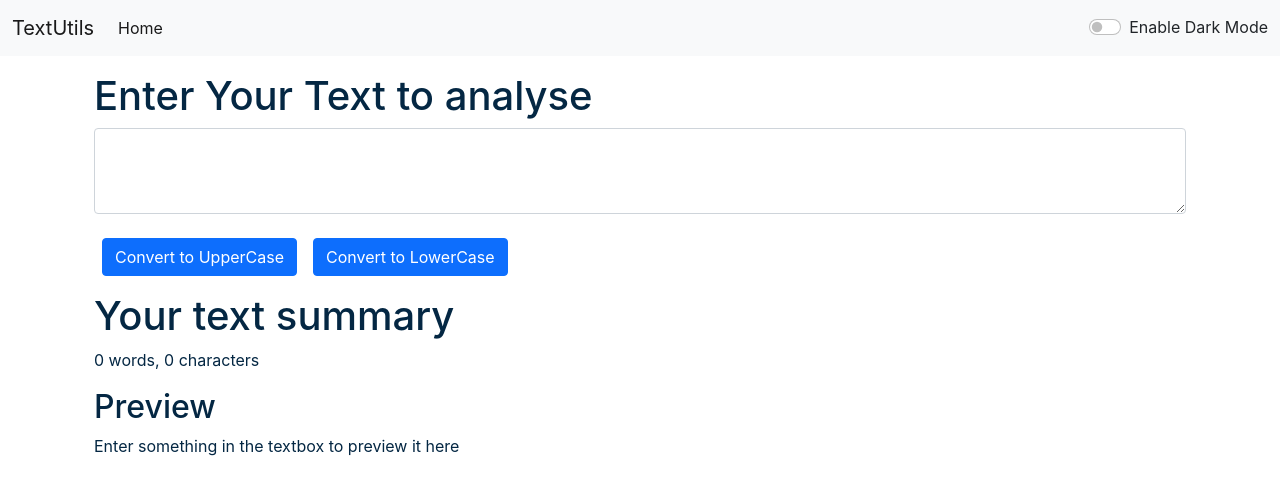
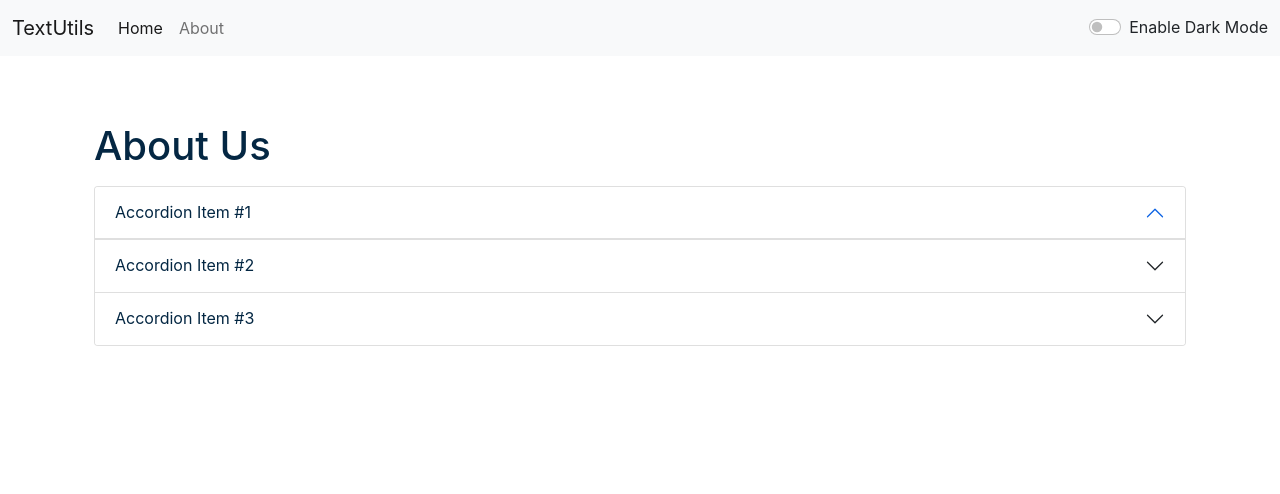
Before and after one commit to pavankumarchebelli/TextUtils-React, a React (Create React App) app: page /about in a window 1280 px wide. Shown: the top 494 px of the page. Built offline with nearby package versions, Linux system fonts and the light colour scheme.

Commit message:
Check
jkdf

```diff
--- a/src/App.js
+++ b/src/App.js
@@ -1,14 +1,14 @@
 import './App.css';
-// import About from './components/About';
+import About from './components/About';
 import Navbar from './components/Navbar';
 import TextForm from './components/TextForm';
 import React, { useState } from 'react';
 import Alert from './components/Alert';
-// import {
-//   BrowserRouter as Router,
-//   Switch,
-//   Route,
-// } from "react-router-dom";
+import {
+  BrowserRouter as Router,
+  Switch,
+  Route,
+} from "react-router-dom";
 
 function App() {
   const [mode, setMode] = useState('light'); //whether dark mode is enabled or not
@@ -43,21 +43,21 @@ function App() {
   }
   return (
     <>
-    {/* <Router> */}
+    <Router>
     <Navbar title="TextUtils" mode={mode} toggleMode={toggleMode}/>
     <Alert alert={alert}/>
     <div className="container my-3">
-    {/* <Switch>
+    <Switch>
           <Route exact path="/about">
-            <About />
+            <About mode={mode}/>
           </Route>
-          <Route exact path="/"> */}
+          <Route exact path="/">
           <TextForm showAlert={showAlert} heading="Enter Your Text to analyse" mode={mode}/>
-          {/* </Route>
-        </Switch> */}
+          </Route>
+        </Switch>
       {/* <About/> */}
     </div>
-    {/* </Router> */}
+    </Router>
     </>
   );
 }
--- a/src/components/About.js
+++ b/src/components/About.js
@@ -1,34 +1,39 @@
 import React, {useState} from 'react'
 
-export default function About() {
+export default function About(props) {
 
-    const [myStyle,setMyStyle] = useState({
-        color: 'black',
-        backgroundColor : 'white',
-        border : '1px solid white'
-    })
-    const [btntext, setBtnText] = useState("Enable Light Mode")
 
-    const toggleStyle=()=>{
-        if(myStyle.color === 'black'){
-            setMyStyle({
-                color: 'white',
-                backgroundColor : 'black',
-                border : '2px solid white'
-            })
-            setBtnText("Enable Light Mode")
-        }
-        else{
-            setMyStyle({
-                color: 'black',
-                backgroundColor : 'white'
-            })
-            setBtnText("Enable Dark Mode")
-        }
+    let myStyle={
+        color: props.mode === 'dark'?'white':'#042743',
+        backgroundColor: props.mode=== 'dark'? 'rgb(36 74 104)': 'white',
     }
+    // const [myStyle,setMyStyle] = useState({
+    //     color: 'black',
+    //     backgroundColor : 'white',
+    //     border : '1px solid white'
+    // })
+    // const [btntext, setBtnText] = useState("Enable Light Mode")
+
+    // const toggleStyle=()=>{
+    //     if(myStyle.color === 'black'){
+    //         setMyStyle({
+    //             color: 'white',
+    //             backgroundColor : 'black',
+    //             border : '2px solid white'
+    //         })
+    //         setBtnText("Enable Light Mode")
+    //     }
+    //     else{
+    //         setMyStyle({
+    //             color: 'black',
+    //             backgroundColor : 'white'
+    //         })
+    //         setBtnText("Enable Dark Mode")
+    //     }
+    // }
 
     return (
-    <div className="container" style={myStyle}>
+    <div className="container" style={{color: props.mode === 'dark'?'white':'#042743'}}>
         <h1 className="my-3">About Us</h1>
         <div className="accordion" id="accordionExample">
         <div className="accordion-item">
@@ -37,7 +42,7 @@ export default function About() {
         Accordion Item #1
         </button>
         </h2>
-        <div id="collapseOne" className="accordion-collapse collapse show" aria-labelledby="headingOne" data-bs-parent="#accordionExample">
+        <div id="collapseOne" className="accordion-collapse collapse" aria-labelledby="headingOne" data-bs-parent="#accordionExample">
         <div className="accordion-body" style={myStyle}>
         <strong>This is the first item's accordion body.</strong> It is shown by default, until the collapse plugin adds the appropriate classes that we use to style each element. These classes control the overall appearance, as well as the showing and hiding via CSS transitions. You can modify any of this with custom CSS or overriding our default variables. It's also worth noting that just about any HTML can go within the <code>.accordion-body</code>, though the transition does limit overflow.
         </div>
@@ -68,9 +73,9 @@ export default function About() {
         </div>
         </div>
         </div>
-        <div className="container my-3">
+        {/* <div className="container my-3">
         <button type="button" onClick={toggleStyle} className="btn btn-primary">{btntext}</button>
-        </div>
+        </div> */}
     </div>
     )
 }
--- a/src/components/Alert.js
+++ b/src/components/Alert.js
@@ -6,10 +6,12 @@ export default function Alert(props) {
         return lower.charAt(0).toUpperCase() + lower.slice(1);
     }
     return (
-        props.alert && <div>
+        <div style={{height:'50px'}}>
+        {props.alert && <div>
             <div className={`alert alert-${props.alert.type} alert-dismissible fade show`} role="alert">
             <strong>{capitalize(props.alert.type)}</strong>: {props.alert.msg}
             </div>
+        </div>}
         </div>
     )
 }
--- a/src/components/Navbar.js
+++ b/src/components/Navbar.js
@@ -6,21 +6,21 @@ export default function Navbar(props) {
   return (
     <nav className={`navbar navbar-expand-lg navbar-${props.mode} bg-${props.mode}`}>
     <div className="container-fluid">
-      <a className="navbar-brand" href="#">
+      <Link className="navbar-brand" to="/">
         {props.title}
-      </a>
+      </Link>
       <button className="navbar-toggler" type="button" data-bs-toggle="collapse" data-bs-target="#navbarSupportedContent" aria-controls="navbarSupportedContent" aria-expanded="false" aria-label="Toggle navigation">
         <span className="navbar-toggler-icon"></span>
       </button>
       <div className="collapse navbar-collapse" id="navbarSupportedContent">
         <ul className="navbar-nav me-auto mb-2 mb-lg-0">
           <li className="nav-item">
-            {/* <Link className="nav-link active" aria-current="page" to="/">Home</Link> */}
-            <a className="nav-link active" aria-current="page" href="#">Home</a>
+            <Link className="nav-link active" aria-current="page" to="/">Home</Link>
+            {/* <a className="nav-link active" aria-current="page" href="#">Home</a> */}
           </li>
-          {/* <li className="nav-item">
+          <li className="nav-item">
             <Link className="nav-link" to="/about">About</Link>
-          </li> */}
+          </li>
         </ul>
         {/* <form className="d-flex">
           <input className="form-control me-2" type="search" placeholder="Search" aria-label="Search"/>
--- a/src/components/TextForm.js
+++ b/src/components/TextForm.js
@@ -27,7 +27,7 @@ export default function TextForm(props) {
       <form>
         <h1 >{props.heading}</h1>
         <div className="mb-3">
-        <textarea className="form-control" value={text} onChange={handleOnChange} style={{backgroundColor: props.mode==='dark'?'grey':'white', color: props.mode==='dark'?'white':'#042743'}} id="myBox" rows="3"></textarea>
+        <textarea className="form-control" value={text} onChange={handleOnChange} style={{backgroundColor: props.mode==='dark'?'#13466e':'white', color: props.mode==='dark'?'white':'#042743'}} id="myBox" rows="3"></textarea>
         </div>
         <button className="btn btn-primary mx-2 my-2" onClick={handleUpClick}>Convert to UpperCase</button>
         <button className="btn btn-primary mx-2 my-2" onClick={handleLowClick}>Convert to LowerCase</button>
```
